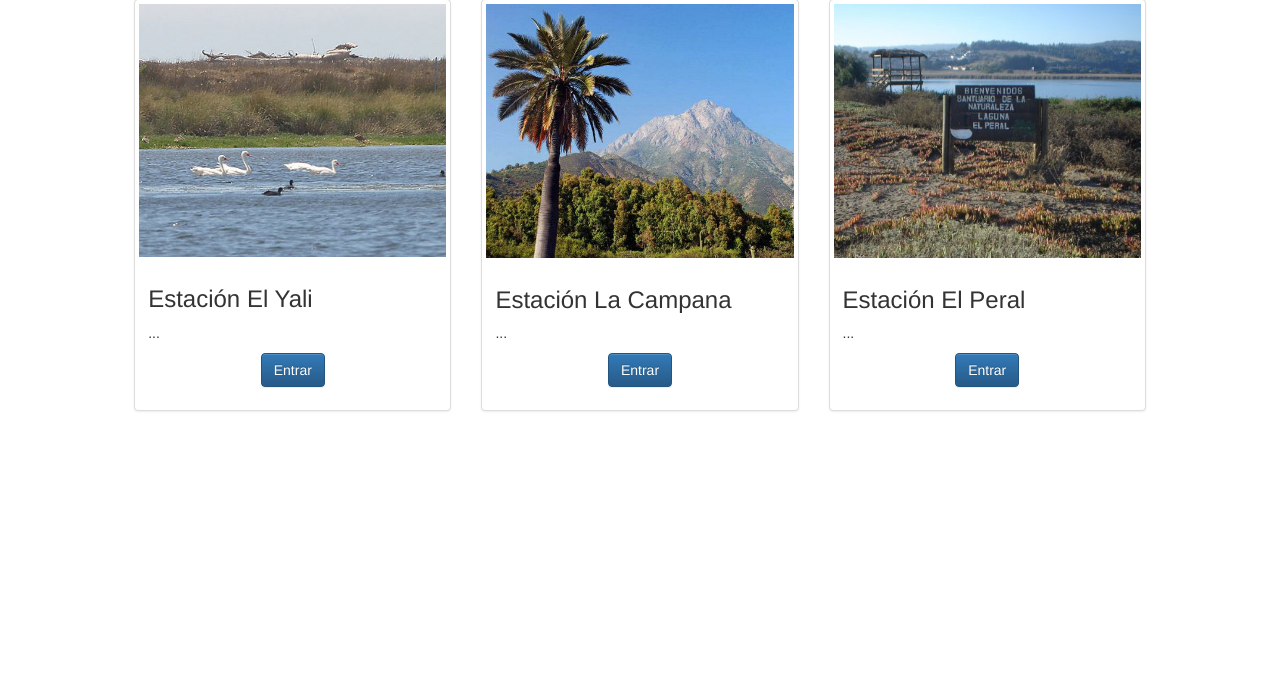
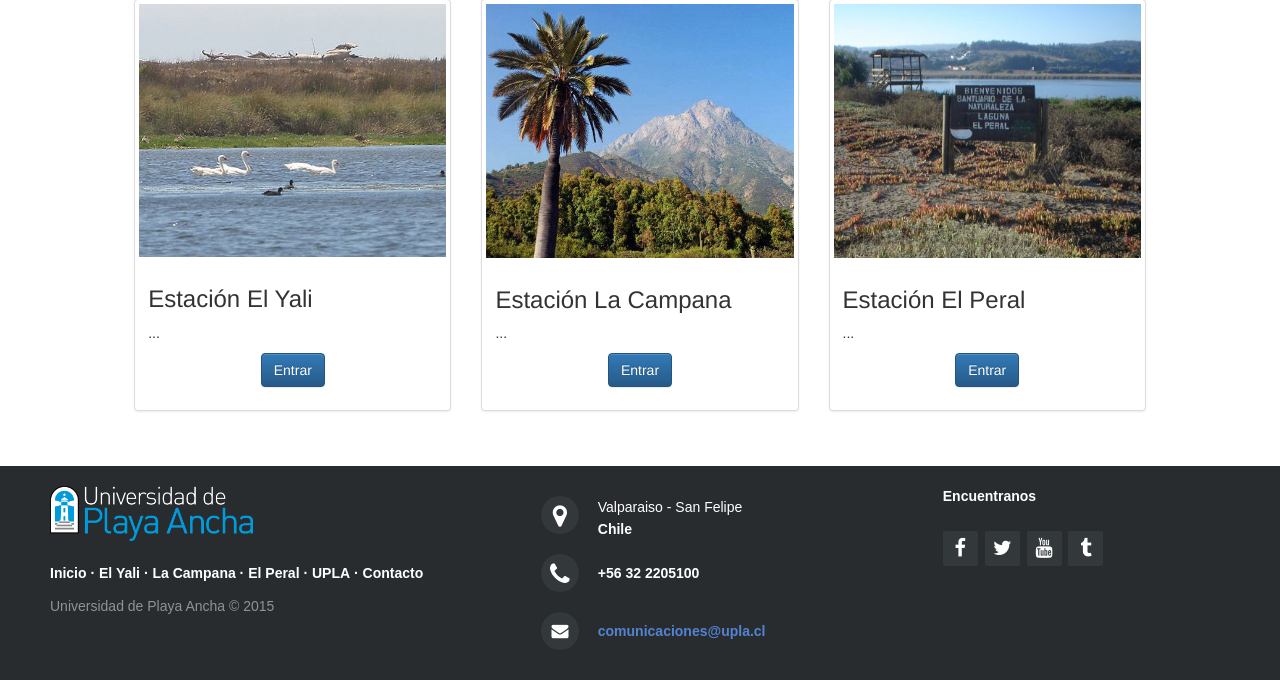
Before and after one commit to OscarCid/Clima, a PHP site: page / in a window 1280 px wide. Shown: the part 279-959 px from the top of the page. Before the commit the page ends 691 px from the top, so only its background shows below. Run offline with PHP 8.4, Linux system fonts and the light colour scheme; some libraries are stand-ins or nearby versions.

Commit message:
Footer (esto esta salvaje)

```diff
--- a/index.php
+++ b/index.php
@@ -68,7 +68,9 @@ include ("scr/php/menu.php");
 
     </div>
 </div>
+
 </div>
+<?php include ("scr/php/foot.php")?>
 <script src="bootstrap/js/jquery.min.js"></script>
 <script src="bootstrap/js/bootstrap.min.js"></script>
 </body>
--- /dev/null
+++ b/scr/php/foot.php
@@ -0,0 +1,245 @@
+<!DOCTYPE html>
+<html>
+<head>
+    <meta http-equiv="Content-Type" content="text/html; charset=UTF-8">
+    <link rel="stylesheet" href="bootstrap/css/bootstrap.min.css">
+    <link rel="stylesheet" href="bootstrap/css/bootstrap-theme.min.css">
+    <link rel="stylesheet" href="http://maxcdn.bootstrapcdn.com/font-awesome/4.2.0/css/font-awesome.min.css">
+    <meta name="viewport" content="width=device-width, initial-scale=1, maximum-scale=1, user-scalable=no">
+</head>
+<style>
+    .footer-distributed{
+        background-color: #292c2f;
+        box-shadow: 0 1px 1px 0 rgba(0, 0, 0, 0.12);
+        box-sizing: border-box;
+        width: 100%;
+        text-align: left;
+        font: bold 14px sans-serif;
+
+        padding: 20px 50px;
+        margin-top: 35px;
+    }
+
+    .footer-distributed .footer-left,
+    .footer-distributed .footer-center,
+    .footer-distributed .footer-right{
+        display: inline-block;
+        vertical-align: top;
+    }
+
+    /* Footer left */
+
+    .footer-distributed .footer-left{
+        width: 40%;
+    }
+
+    /* The company logo */
+
+    .footer-distributed h3{
+        color:  #ffffff;
+        font: normal 36px 'Cookie', cursive;
+        margin: 0;
+    }
+
+    .footer-distributed h3 span{
+        color:  #5383d3;
+    }
+
+    /* Footer links */
+
+    .footer-distributed .footer-links{
+        color:  #ffffff;
+        margin: 20px 0 12px;
+        padding: 0;
+    }
+
+    .footer-distributed .footer-links a{
+        display:inline-block;
+        line-height: 1.8;
+        text-decoration: none;
+        color:  inherit;
+    }
+
+    .footer-distributed .footer-company-name{
+        color:  #8f9296;
+        font-size: 14px;
+        font-weight: normal;
+        margin: 0;
+    }
+
+    /* Footer Center */
+
+    .footer-distributed .footer-center{
+        width: 35%;
+    }
+
+    .footer-distributed .footer-center i{
+        background-color:  #33383b;
+        color: #ffffff;
+        font-size: 25px;
+        width: 38px;
+        height: 38px;
+        border-radius: 50%;
+        text-align: center;
+        line-height: 42px;
+        margin: 10px 15px;
+        vertical-align: middle;
+    }
+
+    .footer-distributed .footer-center i.fa-envelope{
+        font-size: 17px;
+        line-height: 38px;
+    }
+
+    .footer-distributed .footer-center p{
+        display: inline-block;
+        color: #ffffff;
+        vertical-align: middle;
+        margin:0;
+    }
+
+    .footer-distributed .footer-center p span{
+        display:block;
+        font-weight: normal;
+        font-size:14px;
+        line-height:2;
+    }
+
+    .footer-distributed .footer-center p a{
+        color:  #5383d3;
+        text-decoration: none;;
+    }
+
+
+    /* Footer Right */
+
+    .footer-distributed .footer-right{
+        width: 20%;
+    }
+
+    .footer-distributed .footer-company-about{
+        line-height: 20px;
+        color:  #92999f;
+        font-size: 13px;
+        font-weight: normal;
+        margin: 0;
+    }
+
+    .footer-distributed .footer-company-about span{
+        display: block;
+        color:  #ffffff;
+        font-size: 14px;
+        font-weight: bold;
+        margin-bottom: 20px;
+    }
+
+    .footer-distributed .footer-icons{
+        margin-top: 25px;
+    }
+
+    .footer-distributed .footer-icons a{
+        display: inline-block;
+        width: 35px;
+        height: 35px;
+        cursor: pointer;
+        background-color:  #33383b;
+        border-radius: 2px;
+
+        font-size: 20px;
+        color: #ffffff;
+        text-align: center;
+        line-height: 35px;
+
+        margin-right: 3px;
+        margin-bottom: 5px;
+    }
+
+    /* If you don't want the footer to be responsive, remove these media queries */
+
+    @media (max-width: 880px) {
+
+        .footer-distributed{
+            font: bold 14px sans-serif;
+        }
+
+        .footer-distributed .footer-left,
+        .footer-distributed .footer-center,
+        .footer-distributed .footer-right{
+            display: block;
+            width: 100%;
+            margin-bottom: 40px;
+            text-align: center;
+        }
+
+        .footer-distributed .footer-center i{
+            margin-left: 0;
+        }
+
+    }
+</style>
+<body>
+
+<footer class="footer-distributed">
+
+    <div class="footer-left">
+
+        <img src="scr/img/logo_upla_color_fondo_negro.png" height="55px">
+
+        <p class="footer-links">
+            <a href="index.php">Inicio</a>
+            ·
+            <a href="#">El Yali</a>
+            ·
+            <a href="#">La Campana</a>
+            ·
+            <a href="#">El Peral</a>
+            ·
+            <a href="http://www.upla.cl"target="_blank">UPLA</a>
+            ·
+            <a href="http://www.upla.cl/noticias/contactanos/"target="_blank">Contacto</a>
+        </p>
+
+        <p class="footer-company-name">Universidad de Playa Ancha  &copy; <?php echo date("Y")?></p>
+    </div>
+
+    <div class="footer-center">
+
+        <div>
+            <a href="https://goo.gl/phWC7k" target="_blank"> <i class="fa fa-map-marker"></i></a>
+            <p><span>Valparaiso - San Felipe</span> Chile</p>
+        </div>
+
+        <div>
+            <i class="fa fa-phone"></i>
+            <p>+56 32 2205100 </p>
+        </div>
+
+        <div>
+            <i class="fa fa-envelope"></i>
+            <p><a href="mailto:comunicaciones@upla.cl">comunicaciones@upla.cl</a></p>
+        </div>
+
+    </div>
+
+    <div class="footer-right">
+
+        <p class="footer-company-about">
+            <span>Encuentranos</span>
+
+        </p>
+
+        <div class="footer-icons">
+
+            <a href="https://www.facebook.com/uplacomunica"><i class="fa fa-facebook"></i></a>
+            <a href="https://twitter.com/upla_comunica"><i class="fa fa-twitter"></i></a>
+            <a href="http://www.youtube.com/user/comunicacionesupla"><i class="fa fa-youtube"></i></a>
+            <a href="http://uplacomunica.tumblr.com/"><i class="fa fa-tumblr"></i></a>
+
+        </div>
+
+    </div>
+
+</footer>
+
+
+</body>
--- a/scr/php/menu.php
+++ b/scr/php/menu.php
@@ -8,7 +8,7 @@
                 <span class="icon-bar"></span>
                 <span class="icon-bar"></span>
             </button>
-            <a class="navbar-brand" href="http://www.upla.cl"><img alt="" src="scr/img/logo_upla_color.png" height="25px"></a>
+            <a class="navbar-brand" href="http://www.upla.cl" target="_blank"><img alt="" src="scr/img/logo_upla_color.png" height="25px"></a>
         </div>
 
         <!-- Collect the nav links, forms, and other content for toggling -->
@@ -57,11 +57,11 @@
                     <a href="#" class="dropdown-toggle" data-toggle="dropdown" role="button" aria-haspopup="true" aria-expanded="false">Afiliados<span class="caret"></span></a>
                     <ul class="dropdown-menu">
 
-                        <li><a href="http://www.upla.cl/facultadingenieria"><img alt="" src="scr/img/uplafi.png" height="30px"></a></li>
+                        <li><a href="http://www.upla.cl/facultadingenieria" target="_blank"><img alt="" src="scr/img/uplafi.png" height="30px"></a></li>
                         <li role="separator" class="divider"></li>
-                        <li><a href="http://meteoarmada.directemar.cl"><img alt="" src="scr/img/armada.png" height="30px"></a></li>
+                        <li><a href="http://meteoarmada.directemar.cl" target="_blank"><img alt="" src="scr/img/armada.png" height="30px"></a></li>
                         <li role="separator" class="divider"></li>
-                        <li><a href="http://www.conaf.cl"><img alt="" src="scr/img/conaf.png" height="30px"></a></li>
+                        <li><a href="http://www.conaf.cl" target="_blank"><img alt="" src="scr/img/conaf.png" height="30px"></a></li>
                     </ul>
                 </li>
             </ul>
--- a/yali.php
+++ b/yali.php
@@ -24,5 +24,6 @@ include ("scr/php/banner.php"); ?>
 <script src="bootstrap/js/jquery.min.js"></script>
 <script src="bootstrap/js/bootstrap.min.js"></script>
 </div>
+<?php include ("scr/php/foot.php")?>
 </body>
 </html>
```
